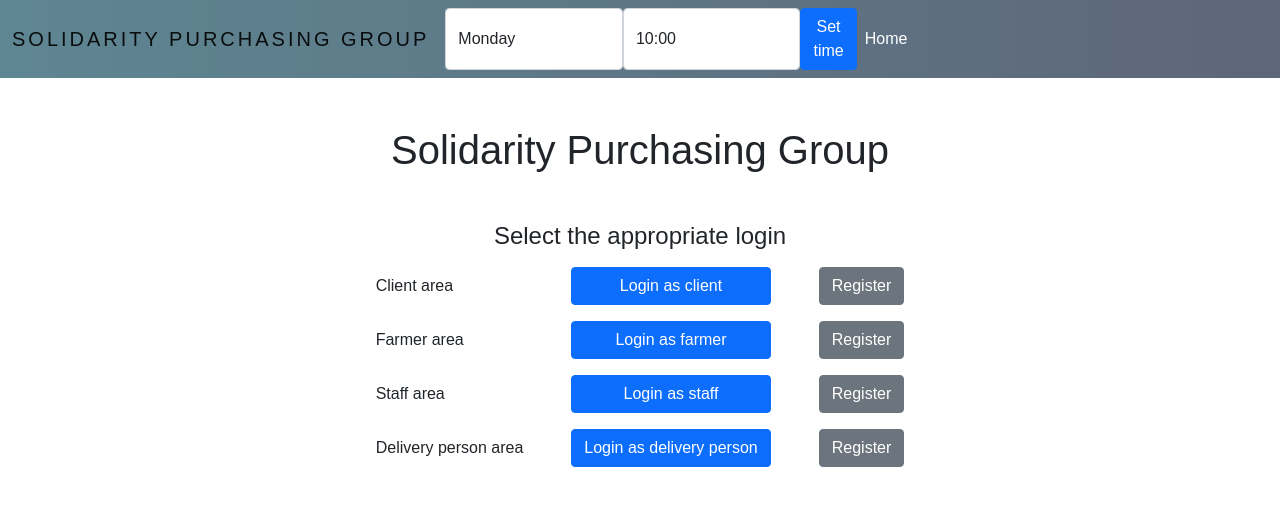
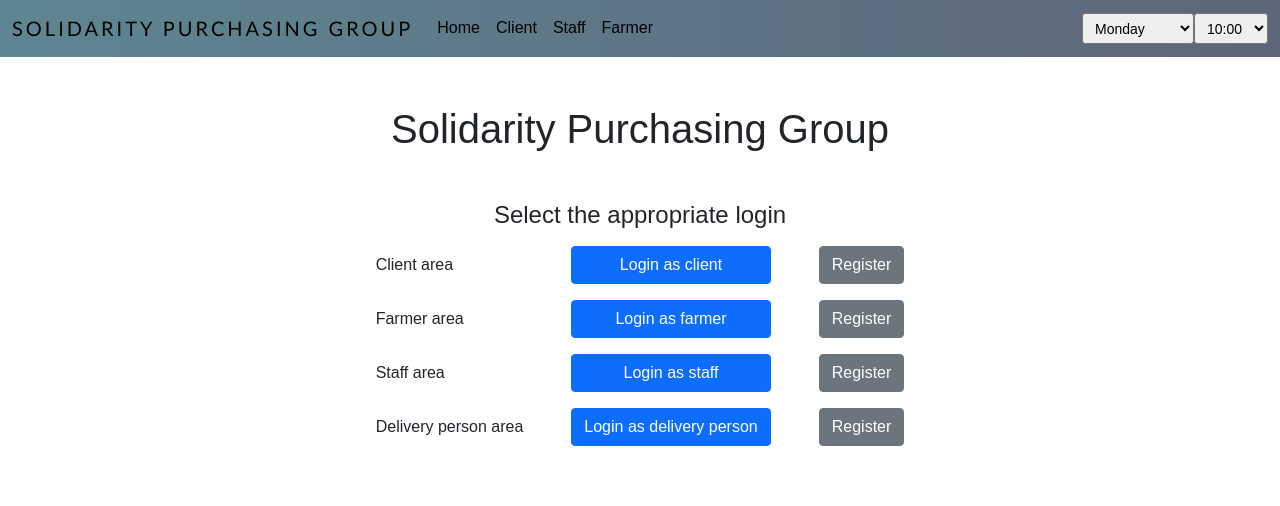
Before and after one commit to HeydarliAtabay/SolidarityPurchasingGroup, a React (Create React App) app in the folder client/: page / in a window 1280 px wide. Shown: the top 506 px of the page. Built offline with nearby package versions, Linux system fonts and the light colour scheme.

Commit message:
fixing navbar

```diff
--- a/client/src/App.css
+++ b/client/src/App.css
@@ -3,20 +3,3 @@
   padding: 0px;
   font-family: 'Montserrat', sans-serif;
 }
-
-.AdminCards {
-  padding-top: 2rem;
-  width: 900px;
-  margin: auto;
-  text-align: center;
-}
-.DeskItem {
-  padding-top: 1rem;
-  width: 900px;
-  margin: auto;
-  text-align: center;
-}
-
-.logbtn{
-  padding-top: 3rem;
-}
--- a/client/src/Components/Frontpage.js
+++ b/client/src/Components/Frontpage.js
@@ -36,7 +36,7 @@ function Frontpage(props) {
                         </tr>
                         <tr>
                             <td className="py-2 px-4">Delivery person area</td>
-                            <td className="text-center py-2 px-4"><Button Button className="w-100">Login as delivery person</Button></td>
+                            <td className="text-center py-2 px-4"><Button className="w-100">Login as delivery person</Button></td>
                             <td className="text-center py-2 px-4"><Button className="w-100 btn-secondary">Register</Button></td>
                         </tr>
                     </tbody>
--- a/client/src/Components/MyNavbar.js
+++ b/client/src/Components/MyNavbar.js
@@ -1,24 +1,31 @@
-import { Button } from "react-bootstrap";
-import { useState } from "react";
 
 const Navbar = function (props) {
 
-    const [day, setDay] = useState(props.time.day);
-    const [hour, setHour] = useState(props.time.hour);
-
     return (
 
-        <div className="header">
-            <div className="menu-bar">
-                <nav className="navbar navbar-expand-lg navbar-light">
-                    <div className="container-fluid justify-content-between">
-                        <a className="navbar-brand" href="#">{props.me} Solidarity Purchasing Group</a>
+        <nav className="navbar navbar-expand-lg menu-bar">
+            <div className="container-fluid">
+                <a className="navbar-brand" href="#">Solidarity Purchasing Group</a>
                 <button className="navbar-toggler" type="button" data-bs-toggle="collapse" data-bs-target="#navbarNav" aria-controls="navbarNav" aria-expanded="false" aria-label="Toggle navigation">
                     <span className="navbar-toggler-icon"></span>
                 </button>
                 <div className="collapse navbar-collapse" id="navbarNav">
-                            <form className="form-inline d-flex w-50">
-                                <select onChange={(event) => setDay(event.target.value)} defaultValue={props.time.day} className="form-control py-2">
+                    <ul className="navbar-nav me-auto mb-2 mb-lg-0">
+                        <li className="nav-item">
+                            <a className="nav-link active" aria-current="page" href="/home">Home</a>
+                        </li>
+                        <li className="nav-item">
+                            <a className="nav-link active" aria-current="page" href="/client">Client</a>
+                        </li>
+                        <li className="nav-item">
+                            <a className="nav-link active" aria-current="page" href="/staff">Staff</a>
+                        </li>
+                        <li className="nav-item">
+                            <a className="nav-link active" aria-current="page" href="/farmer">Farmer</a>
+                        </li>
+                    </ul>
+                    <form className="form-inline">
+                        <select onChange={(event) => props.setTime((time) => ({ day: event.target.value, hour: time.hour }))} defaultValue={props.time.day} className="form-control-sm mr-2">
                             <option value="monday">Monday</option>
                             <option value="tuesday">Tuesday</option>
                             <option value="wednesday">Wednesday</option>
@@ -27,7 +34,7 @@ const Navbar = function (props) {
                             <option value="saturday">Saturday</option>
                             <option value="sunday">Sunday</option>
                         </select>
-                                <select onChange={(event) => setHour(event.target.value)} defaultValue={props.time.hour} className="form-control">
+                        <select onChange={(event) => props.setTime((time) => ({ day: time.day, hour: event.target.value }))} defaultValue={props.time.hour} className="form-control-sm mr-3">
                             <option value="00">00:00</option>
                             <option value="01">01:00</option>
                             <option value="02">02:00</option>
@@ -53,20 +60,10 @@ const Navbar = function (props) {
                             <option value="22">22:00</option>
                             <option value="23">23:00</option>
                         </select>
-                                <Button onClick={() => (props.setTime({ day: day, hour: hour }))} className="no-wrap">
-                                    Set time
-                                </Button >
                     </form>
-                            <ul className="navbar-nav ml-auto">
-                                <li className="nav-item">
-                                    <a className="nav-link active" aria-current="page" href="/home">Home</a>
-                                </li>
-                            </ul>
                 </div>
             </div>
         </nav>
-            </div>
-        </div>
 
     );
 }
--- a/client/src/index.css
+++ b/client/src/index.css
@@ -18,20 +18,27 @@ code {
 }
 
 .nav-link{
-  color: #fff!important;
+  color: black!important;
+  border-bottom: 1px solid transparent;
+}
+
+.nav-link:hover{
+  color: white!important;
+  border-bottom: 1px solid white;
 }
 
 .navbar-brand{
-  color:rgb(41, 40, 40);
+  color:black!important;
   font-size: larger;
   font-style: normal;
   letter-spacing: 3px;
   text-transform: uppercase;
+  font-family: 'Gill Sans', 'Gill Sans MT', Calibri, 'Trebuchet MS', sans-serif;
+  border-bottom: 1px solid transparent;
 }
 
-.nav-link:hover{
-  font-weight: 600;
-  border-bottom: 1px solid #fff;
+.navbar-brand:hover{
+  color: white!important;
 }
 
 .paragraph{
```
Lines whose indentation alone changed are shown as unchanged.
